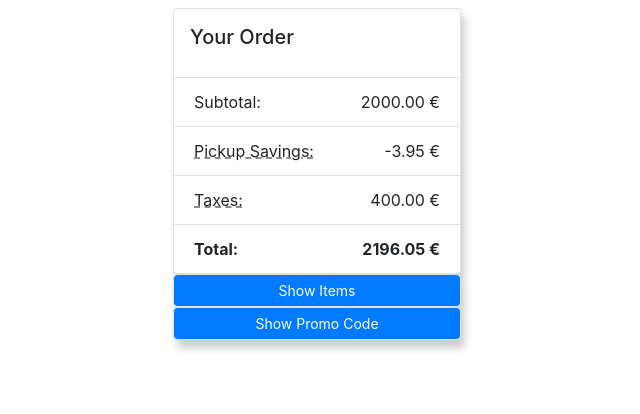
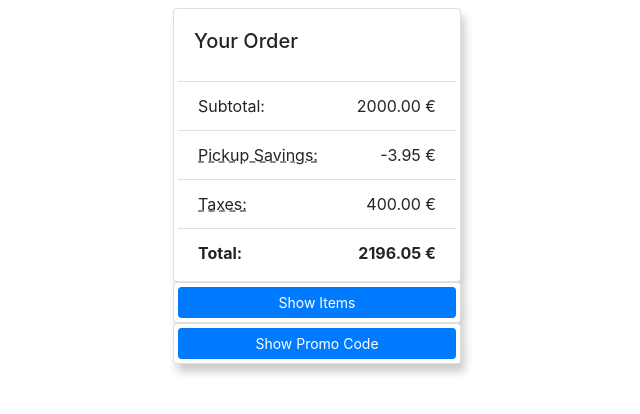
Before and after one commit to miku86/shopping-cart, a React (Create React App) app: page / in a window 1280 px wide. Shown: the top 414 px of the page, without its empty margins (323-963 px from the left). Built offline with nearby package versions, Linux system fonts and the light colour scheme.

Commit message:
add padding to card

```diff
--- a/src/styles/index.css
+++ b/src/styles/index.css
@@ -27,6 +27,7 @@ body {
 
 .card {
   box-shadow: 4px 8px 8px rgba(0, 0, 0, 0.2);
+  padding: 4px;
 }
 
 .card-text {
```
